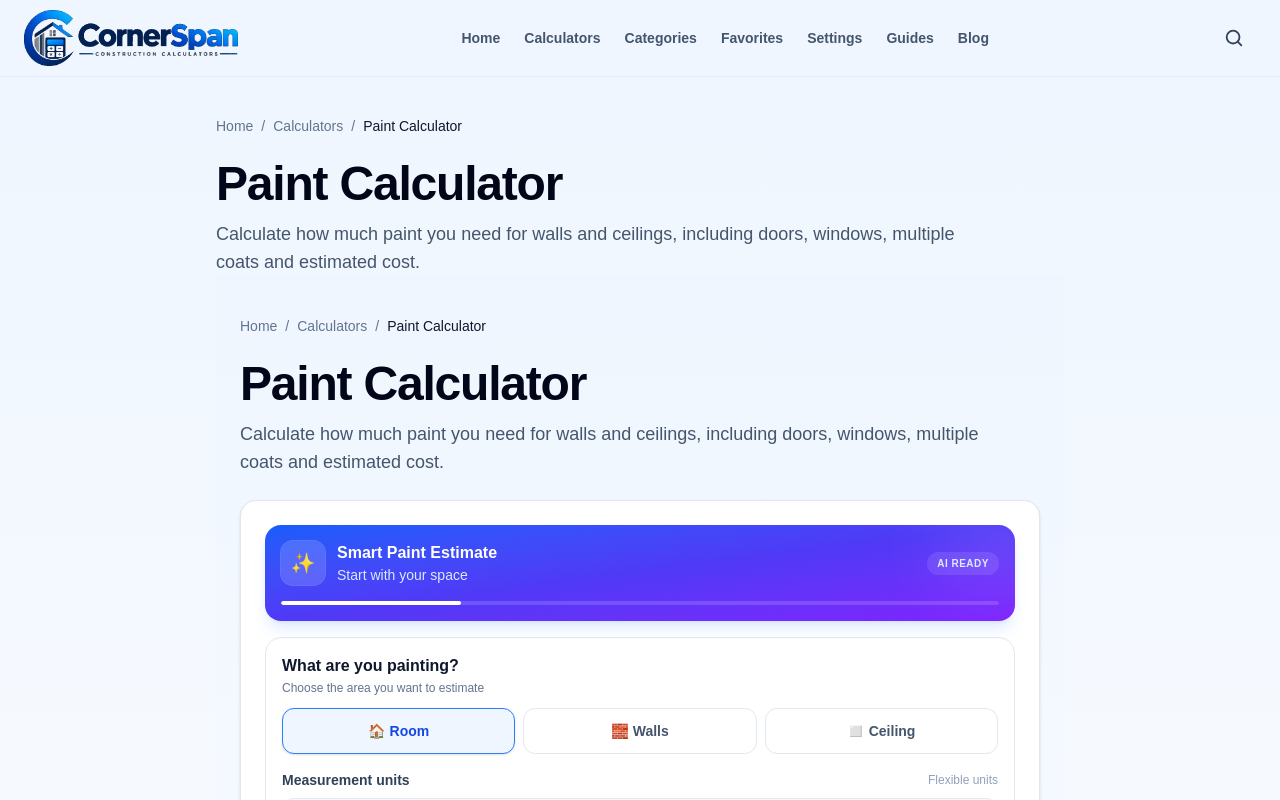
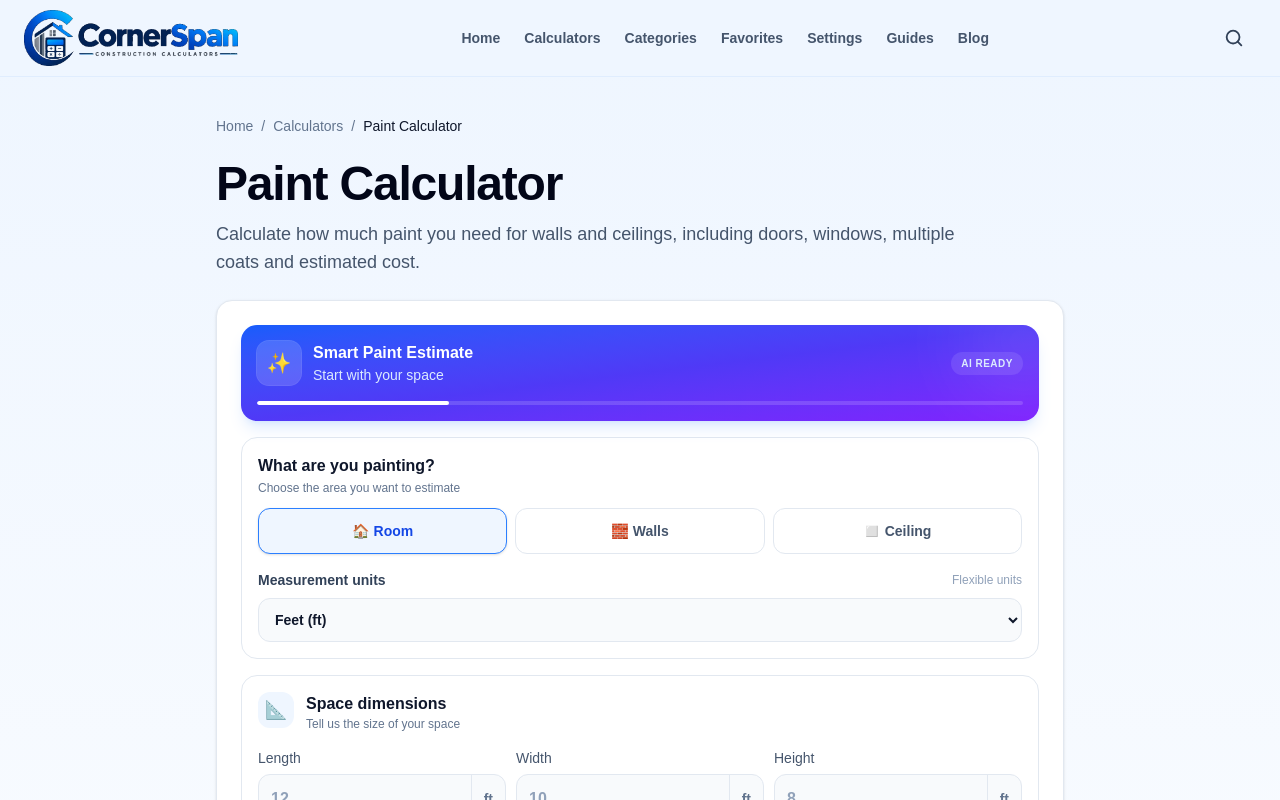
Before and after one commit to km7max-cmd/cornerspan, a Next.js app: page /calculators/paint in a window 1280 px wide. Shown: the top 800 px of the page. Built offline with nearby package versions, Linux system fonts and the light colour scheme.

Commit message:
Refactor PaintCalculator component structure

```diff
--- a/app/calculators/paint/PaintCalculator.tsx
+++ b/app/calculators/paint/PaintCalculator.tsx
@@ -2,7 +2,6 @@
 
 import { useState } from "react";
 
-import Breadcrumb from "../../../components/Breadcrumb";
 import PaintInputs from "./components/PaintInputs";
 import PaintResults from "./components/PaintResults";
 import PaintGuide from "./components/PaintGuide";
@@ -31,8 +30,7 @@ type UnitCode =
 export default function PaintCalculator() {
   const [jobType, setJobType] = useState("room");
 
-  const [unit, setUnit] =
-    useState<UnitCode>("ft");
+  const [unit, setUnit] = useState<UnitCode>("ft");
 
   const [currency, setCurrency] =
     useState<CurrencyCode>("USD");
@@ -170,21 +168,6 @@ export default function PaintCalculator() {
   }
 
   return (
-    <main className="min-h-screen bg-gradient-to-b from-blue-50 via-white to-slate-100">
-      <div className="mx-auto max-w-4xl px-4 py-6 sm:px-6 sm:py-10">
-
-        <Breadcrumb current="Paint Calculator" />
-
-        <h1 className="mt-4 text-3xl font-black tracking-tight text-slate-950 sm:text-5xl">
-          Paint Calculator
-        </h1>
-
-        <p className="mt-3 max-w-3xl text-base leading-7 text-slate-600 sm:text-lg">
-          Calculate how much paint you need for walls
-          and ceilings, including doors, windows,
-          multiple coats and estimated cost.
-        </p>
-
     <section className="mt-6 rounded-2xl border border-slate-200 bg-white p-5 shadow-sm sm:p-6">
 
       <PaintInputs
@@ -251,8 +234,6 @@ export default function PaintCalculator() {
         ✨ Generate Paint Estimate
       </button>
 
-        </section>
-
       <PaintResults
         result={result}
         currency={currency}
@@ -261,7 +242,6 @@ export default function PaintCalculator() {
 
       <PaintGuide />
 
-      </div>
-    </main>
+    </section>
   );
 }
```
Lines whose indentation alone changed are shown as unchanged.
